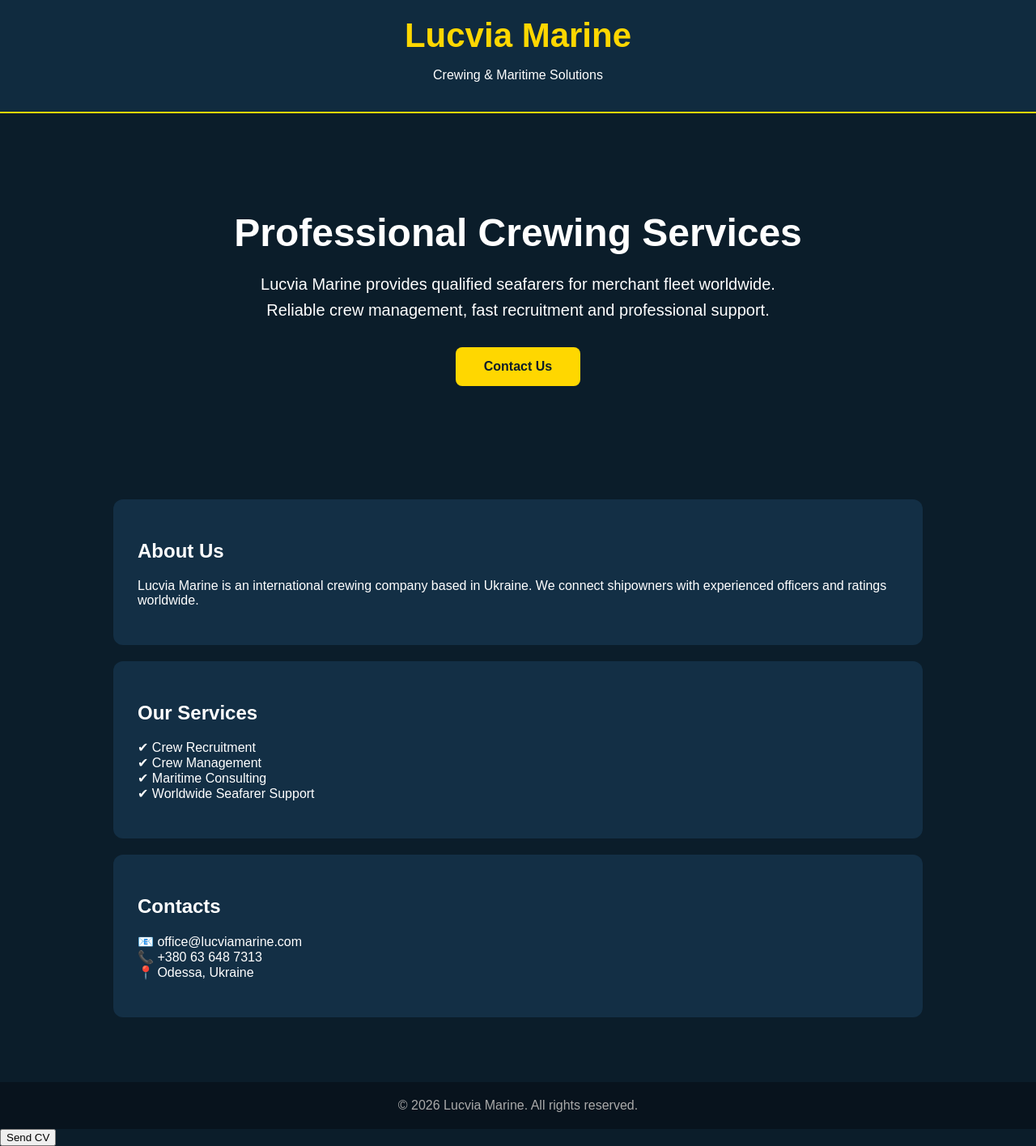
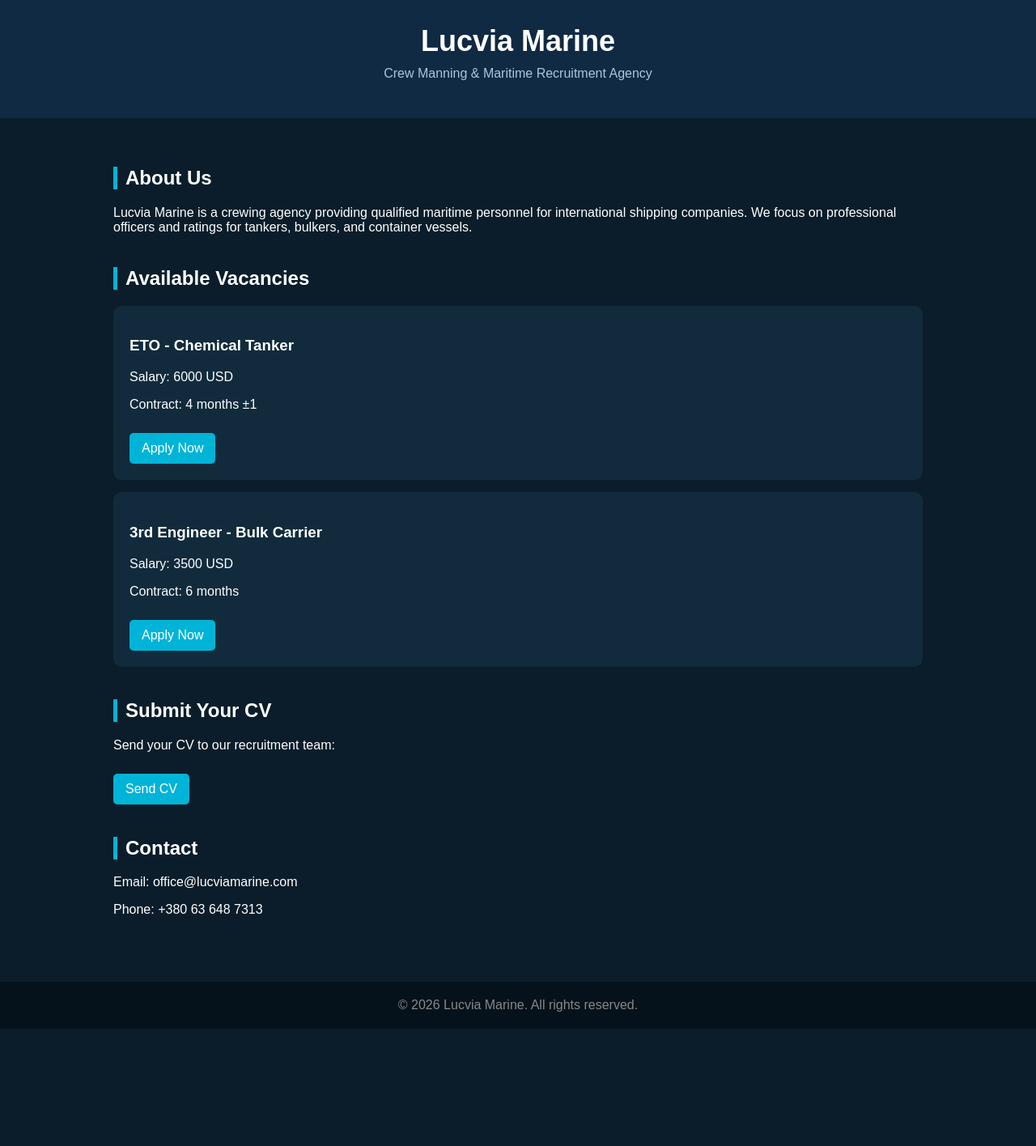
Before and after one commit to office117/lucviamarine, a plain HTML site: page index.html in a window 1280 px wide. Shown: the whole page at 81% size. After the commit the page ends 1271 px from the top, so only its background shows below. Drawn offline with Linux system fonts and the light colour scheme.

Commit message:
Update index.html

```diff
--- a/index.html
+++ b/index.html
@@ -2,76 +2,71 @@
 <html lang="en">
 <head>
   <meta charset="UTF-8">
+  <title>Lucvia Marine</title>
   <meta name="viewport" content="width=device-width, initial-scale=1.0">
-<title>Lucvia Marine</title>
 
   <style>
-body{
-    margin:0;
-    font-family:Arial,sans-serif;
-    background:#0b1d2a;
-    color:white;
+    body {
+      margin: 0;
+      font-family: Arial, sans-serif;
+      background: #0b1d2a;
+      color: white;
     }
 
-header{
-    background:#102b3f;
-    padding:20px;
-    text-align:center;
-    border-bottom:2px solid gold;
+    header {
+      background: #102a43;
+      padding: 30px;
+      text-align: center;
     }
 
-header h1{
-    margin:0;
-    color:gold;
-    font-size:42px;
+    header h1 {
+      margin: 0;
+      font-size: 36px;
+      color: #ffffff;
     }
 
-.hero{
-    padding:80px 20px;
-    text-align:center;
+    header p {
+      margin-top: 10px;
+      color: #b0c4de;
     }
 
-.hero h2{
-    font-size:48px;
-    margin-bottom:20px;
+    .container {
+      padding: 40px;
+      max-width: 1000px;
+      margin: auto;
     }
 
-.hero p{
-    font-size:20px;
-    max-width:700px;
-    margin:auto;
-    line-height:1.6;
+    .section {
+      margin-bottom: 40px;
     }
 
-.btn{
-    display:inline-block;
-    margin-top:30px;
-    padding:15px 35px;
-    background:gold;
-    color:#0b1d2a;
-    text-decoration:none;
-    font-weight:bold;
-    border-radius:8px;
+    h2 {
+      border-left: 5px solid #00b4d8;
+      padding-left: 10px;
     }
 
-.section{
-    padding:60px 20px;
-    max-width:1000px;
-    margin:auto;
+    .card {
+      background: #112b3c;
+      padding: 20px;
+      margin-top: 15px;
+      border-radius: 10px;
     }
 
-.card{
-    background:#132f45;
-    padding:30px;
-    border-radius:12px;
-    margin-bottom:20px;
+    .btn {
+      display: inline-block;
+      margin-top: 10px;
+      padding: 10px 15px;
+      background: #00b4d8;
+      color: white;
+      text-decoration: none;
+      border-radius: 5px;
     }
 
-footer{
-    background:#08131d;
-    text-align:center;
-    padding:20px;
-    color:#aaa;
+    footer {
+      text-align: center;
+      padding: 20px;
+      background: #06121b;
+      color: #888;
     }
   </style>
 </head>
@@ -80,51 +75,52 @@ footer{
 
 <header>
   <h1>Lucvia Marine</h1>
-<p>Crewing & Maritime Solutions</p>
+  <p>Crew Manning & Maritime Recruitment Agency</p>
 </header>
 
-<section class="hero">
-<h2>Professional Crewing Services</h2>
-<p>
-Lucvia Marine provides qualified seafarers for merchant fleet worldwide.
-Reliable crew management, fast recruitment and professional support.
-</p>
+<div class="container">
 
-<a class="btn" href="mailto:office@lucviamarine.com">
-Contact Us
-</a>
-</section>
-
-<section class="section">
-
-<div class="card">
+  <div class="section">
     <h2>About Us</h2>
     <p>
-Lucvia Marine is an international crewing company based in Ukraine.
-We connect shipowners with experienced officers and ratings worldwide.
+      Lucvia Marine is a crewing agency providing qualified maritime personnel
+      for international shipping companies. We focus on professional officers
+      and ratings for tankers, bulkers, and container vessels.
     </p>
   </div>
 
+  <div class="section">
+    <h2>Available Vacancies</h2>
+
     <div class="card">
-<h2>Our Services</h2>
-<p>
-✔ Crew Recruitment<br>
-✔ Crew Management<br>
-✔ Maritime Consulting<br>
-✔ Worldwide Seafarer Support
-</p>
+      <h3>ETO - Chemical Tanker</h3>
+      <p>Salary: 6000 USD</p>
+      <p>Contract: 4 months ±1</p>
+      <a class="btn" href="mailto:office@lucviamarine.com">Apply Now</a>
     </div>
 
     <div class="card">
-<h2>Contacts</h2>
-<p>
-📧 office@lucviamarine.com<br>
-📞 +380 63 648 7313<br>
-📍 Odessa, Ukraine
-</p>
+      <h3>3rd Engineer - Bulk Carrier</h3>
+      <p>Salary: 3500 USD</p>
+      <p>Contract: 6 months</p>
+      <a class="btn" href="mailto:office@lucviamarine.com">Apply Now</a>
     </div>
 
-</section>
+  </div>
+
+  <div class="section">
+    <h2>Submit Your CV</h2>
+    <p>Send your CV to our recruitment team:</p>
+    <a class="btn" href="mailto:office@lucviamarine.com">Send CV</a>
+  </div>
+
+  <div class="section">
+    <h2>Contact</h2>
+    <p>Email: office@lucviamarine.com</p>
+    <p>Phone: +380 63 648 7313</p>
+  </div>
+
+</div>
 
 <footer>
   © 2026 Lucvia Marine. All rights reserved.
@@ -132,11 +128,3 @@ We connect shipowners with experienced officers and ratings worldwide.
 
 </body>
 </html>
-
-
-
-
-
-<a href="mailto:office@lucviamarine.com">
-  <button>Send CV</button>
-</a>
```
Lines whose indentation alone changed are shown as unchanged.
